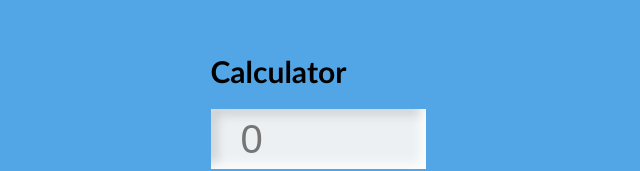
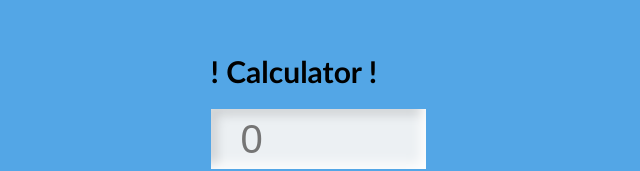
Before and after one commit to Sushantlog/LGMVIP-Web-Task-4, a plain HTML site: page index.html in a window 1280 px wide. Shown: the part 157-328 px from the top of the page, without its empty margins (322-962 px from the left). Drawn offline with Linux system fonts and the light colour scheme.

Commit message:
Final Changes

```diff
--- a/index.html
+++ b/index.html
@@ -7,7 +7,7 @@
   <body>
     <div class="container">
       <div class="calculator">
-        <h1 class="text-center">Calculator</h1>
+        <h1 class="text-center">! Calculator !</h1>
         <input type="text" id="inputBox" placeholder="0" />
         <div>
           <button class="button-operator">AC</button>
```
